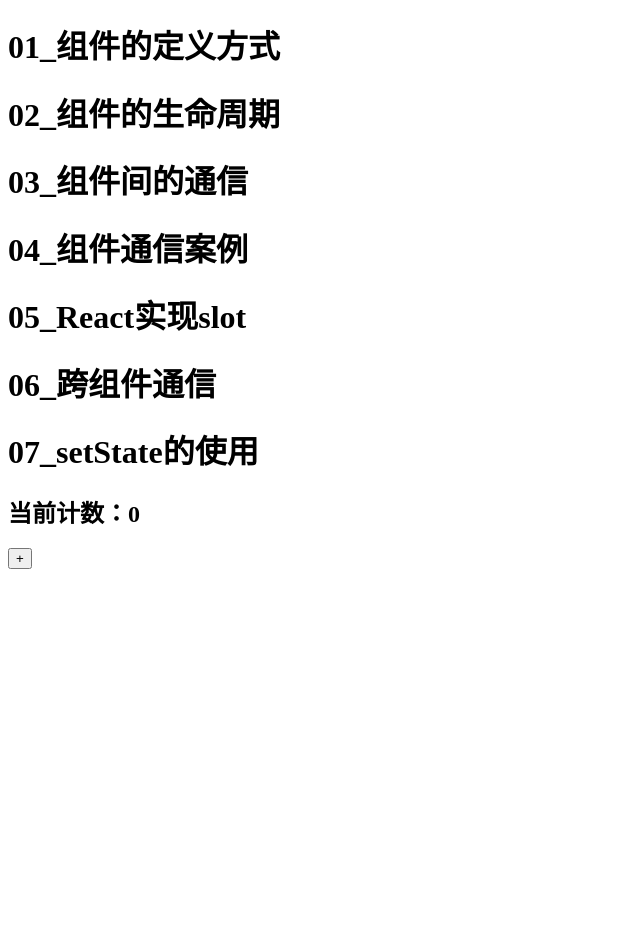
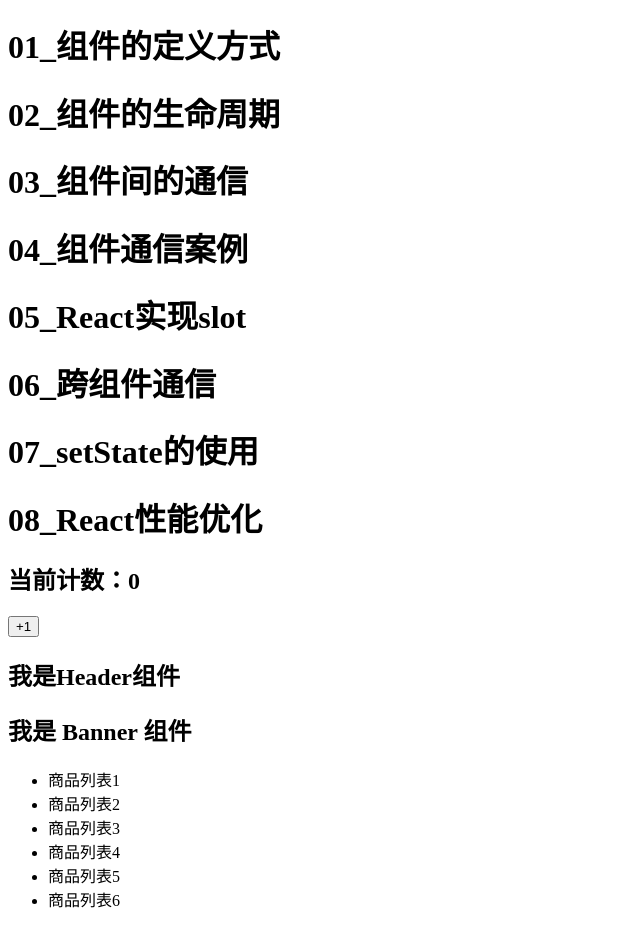
Before and after one commit to Debbl/learn-react-notes, a React (Create React App) app in the folder 04_learn_component/: page / in a window 1280 px wide. Shown: the top 934 px of the page, without its empty margins (0-640 px from the left). Before the commit the page ends 800 px from the top, so only its background shows below. Built offline with nearby package versions, Linux system fonts and the light colour scheme.

Commit message:
Rect性能优化-key-Purecomponent-memo

```diff
--- /dev/null
+++ b/04_learn_component/src/08_React性能优化/01_列表中key的作用.jsx
@@ -0,0 +1,35 @@
+import React, { Component } from 'react';
+
+export default class App0801 extends Component {
+  constructor(props) {
+    super(props);
+    this.state = {
+      movies: ['星际穿越', '盗梦空间']
+    }
+  }
+  render() {
+    return (
+      <div>
+        <h2>电影列表</h2>
+        <ul>
+          {this.state.movies.map(item => (
+            <li key={item}>{item}</li>
+          ))}
+        </ul>
+        <button onClick={() => this.insertMovie()}>添加电影</button>
+      </div>
+    );
+  }
+
+  insertMovie() {
+    // 1. 列表后添加，性能优化不明显
+    // this.setState({
+    //   movies: [...this.state.movies, '大话西游']
+    // })
+
+    // 2. 中间插入，key 效果明显
+    this.setState({
+      movies: ['大话西游', ...this.state.movies]
+    })
+  }
+}
--- /dev/null
+++ b/04_learn_component/src/08_React性能优化/02_组件嵌套的render调用.jsx
@@ -0,0 +1,84 @@
+import React, { Component } from 'react';
+
+function Header() {
+  console.log("函数组件 Header 被调用");
+  return (
+    <div>
+      <h2>我是Header组件</h2>
+    </div>)
+}
+
+class Main extends Component {
+  render() {
+    console.log("Main render 被调用");
+    return (
+      <div>
+        <Banner />
+        <ProductList />
+      </div>
+    )
+  }
+}
+
+class Banner extends Component {
+  render() {
+    console.log("Banner render 被调用");
+    return (
+      <div>
+        <h2>我是 Banner 组件</h2>
+      </div>
+    )
+  }
+}
+
+function ProductList() {
+  console.log("函数组件 ProductList 被调用");
+  return (
+    <div>
+      <ul>
+        <li>商品列表1</li>
+        <li>商品列表2</li>
+        <li>商品列表3</li>
+        <li>商品列表4</li>
+        <li>商品列表5</li>
+        <li>商品列表6</li>
+      </ul>
+    </div>
+  )
+}
+
+function Footer() {
+  console.log("函数组件 Footer 被调用");
+  return (
+    <div>
+      <h2>我是 Footer 组件</h2>
+    </div>
+  )
+}
+
+export default class App0802 extends Component {
+  constructor(props) {
+    super(props);
+    this.state = {
+      counter: 0,
+    }
+  }
+  render() {
+    console.log("App 被调用-------------------------------");
+    return (
+      <div>
+        {/* counter 改变其子组件会一起改变，子组件并没有用到 counter 这个改变是多余的 */}
+        <h2>当前计数：{this.state.counter}</h2>
+        <button onClick={() => this.increment()}>+1</button>
+        <Header />
+        <Main />
+        <Footer />
+      </div>
+    );
+  }
+  increment() {
+    this.setState({
+      counter: this.state.counter + 1,
+    })
+  }
+}
--- /dev/null
+++ b/04_learn_component/src/08_React性能优化/03_shouldComponentUpdate.jsx
@@ -0,0 +1,41 @@
+import React, { Component } from 'react';
+
+export default class App0803 extends Component {
+  constructor(props) {
+    super(props);
+    this.state = {
+      counter: 0,
+      message: "Hello World",
+    }
+  }
+  render() {
+    console.log("App render 被调用");
+    return (
+      <div>
+        <h2>当前计数：{this.state.counter}</h2>
+        <button onClick={() => this.increment()}>+1</button>
+        <button onClick={() => this.changeText()}>改变文本</button>
+      </div>
+    );
+  }
+
+  // ** shouldComponentUpdate 可以检测使用过的 state , props 是否改变来重新 render **
+  shouldComponentUpdate(nextProps, nextState) {
+    if (this.state.counter !== nextState.counter) {
+      return true;
+    }
+    return false;
+  }
+
+  increment() {
+    this.setState({
+      counter: this.state.counter + 1,
+    })
+  }
+
+  changeText() {
+    this.setState({
+      message: "Hello React",
+    })
+  }
+}
--- /dev/null
+++ b/04_learn_component/src/08_React性能优化/04_PureComponent.jsx
@@ -0,0 +1,88 @@
+import React, { Component, PureComponent } from 'react';
+
+function Header() {
+  console.log("函数组件 Header 被调用");
+  return (
+    <div>
+      <h2>我是Header组件</h2>
+    </div>)
+}
+
+class Main extends PureComponent {
+  render() {
+    console.log("Main render 被调用");
+    return (
+      <div>
+        <Banner />
+        <ProductList />
+      </div>
+    )
+  }
+}
+
+class Banner extends PureComponent {
+  render() {
+    console.log("Banner render 被调用");
+    return (
+      <div>
+        <h2>我是 Banner 组件</h2>
+      </div>
+    )
+  }
+}
+
+function ProductList() {
+  console.log("函数组件 ProductList 被调用");
+  return (
+    <div>
+      <ul>
+        <li>商品列表1</li>
+        <li>商品列表2</li>
+        <li>商品列表3</li>
+        <li>商品列表4</li>
+        <li>商品列表5</li>
+        <li>商品列表6</li>
+      </ul>
+    </div>
+  )
+}
+
+function Footer() {
+  console.log("函数组件 Footer 被调用");
+  return (
+    <div>
+      <h2>我是 Footer 组件</h2>
+    </div>
+  )
+}
+
+/**
+ * 使用 PureComponent 没用到的 state 改变 不会 render
+ * 函数组件可以使用 React.memo()
+ */
+export default class App0804 extends PureComponent {
+  constructor(props) {
+    super(props);
+    this.state = {
+      counter: 0,
+    }
+  }
+  render() {
+    console.log("App 被调用-------------------------------");
+    return (
+      <div>
+        {/* counter 改变其子组件会一起改变，子组件并没有用到 counter 这个改变是多余的 */}
+        <h2>当前计数：{this.state.counter}</h2>
+        <button onClick={() => this.increment()}>+1</button>
+        <Header />
+        <Main />
+        <Footer />
+      </div>
+    );
+  }
+  increment() {
+    this.setState({
+      counter: this.state.counter + 1,
+    })
+  }
+}
--- /dev/null
+++ b/04_learn_component/src/08_React性能优化/05_React.memo.jsx
@@ -0,0 +1,90 @@
+import React, { Component, PureComponent, memo } from 'react';
+
+const MemoHeader =  memo(function () {
+  console.log("函数组件 Header 被调用");
+  return (
+    <div>
+      <h2>我是Header组件</h2>
+    </div>
+  )
+})
+
+class Main extends PureComponent {
+  render() {
+    console.log("Main render 被调用");
+    return (
+      <div>
+        <Banner />
+        <MemoProductList />
+      </div>
+    )
+  }
+}
+
+class Banner extends PureComponent {
+  render() {
+    console.log("Banner render 被调用");
+    return (
+      <div>
+        <h2>我是 Banner 组件</h2>
+      </div>
+    )
+  }
+}
+
+const MemoProductList = memo(function ProductList() {
+  console.log("函数组件 ProductList 被调用");
+  return (
+    <div>
+      <ul>
+        <li>商品列表1</li>
+        <li>商品列表2</li>
+        <li>商品列表3</li>
+        <li>商品列表4</li>
+        <li>商品列表5</li>
+        <li>商品列表6</li>
+      </ul>
+    </div>
+  )
+})
+
+const MemoFooter = memo(function Footer() {
+  console.log("函数组件 Footer 被调用");
+  return (
+    <div>
+      <h2>我是 Footer 组件</h2>
+    </div>
+  )
+})
+
+/**
+ * 使用 PureComponent 没用到的 state 改变 不会 render
+ * 函数组件可以使用 React.memo()
+ * 效果一样 使用的 shallowEqual
+ */
+export default class App0805 extends PureComponent {
+  constructor(props) {
+    super(props);
+    this.state = {
+      counter: 0,
+    }
+  }
+  render() {
+    console.log("App 被调用-------------------------------");
+    return (
+      <div>
+        {/* counter 改变其子组件会一起改变，子组件并没有用到 counter 这个改变是多余的 */}
+        <h2>当前计数：{this.state.counter}</h2>
+        <button onClick={() => this.increment()}>+1</button>
+        <MemoHeader />
+        <Main />
+        <MemoFooter />
+      </div>
+    );
+  }
+  increment() {
+    this.setState({
+      counter: this.state.counter + 1,
+    })
+  }
+}
--- a/04_learn_component/src/App.js
+++ b/04_learn_component/src/App.js
@@ -17,6 +17,11 @@ import App0702 from './07_setState的使用/02_setState是异步更新';
 import App0703 from './07_setState的使用/03_setState是同步更新';
 import App0704 from './07_setState的使用/04_setState数据的合并';
 import App0705 from './07_setState的使用/05_setState本身的合并';
+import App0801 from './08_React性能优化/01_列表中key的作用';
+import App0802 from './08_React性能优化/02_组件嵌套的render调用';
+import App0803 from './08_React性能优化/03_shouldComponentUpdate';
+import App0804 from './08_React性能优化/04_PureComponent';
+import App0805 from './08_React性能优化/05_React.memo';
 
 function App() {
   return (
@@ -47,7 +52,13 @@ function App() {
       {/* <App0702 /> */}
       {/* <App0703 /> */}
       {/* <App0704 /> */}
-      <App0705 />
+      {/* <App0705 /> */}
+      <h1>08_React性能优化</h1>
+      {/* <App0801 /> */}
+      {/* <App0802 /> */}
+      {/* <App0803 /> */}
+      {/* <App0804 /> */}
+      <App0805 />
     </div>
   );
 }
```
Also changed, not shown: 1 other file (tests, documents, lock files or other folders).
